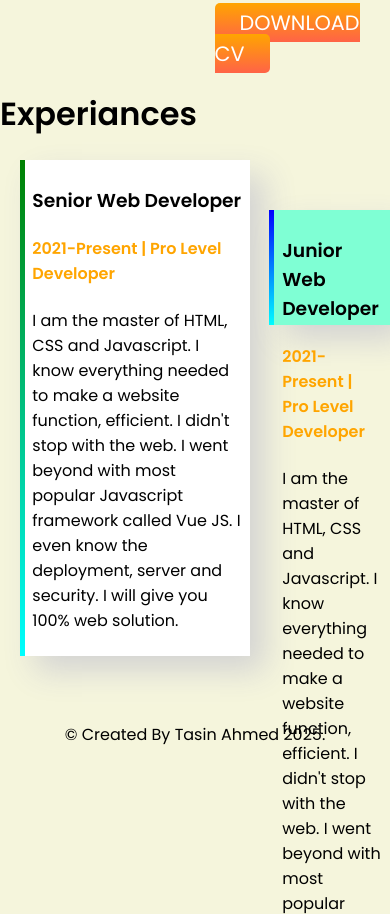
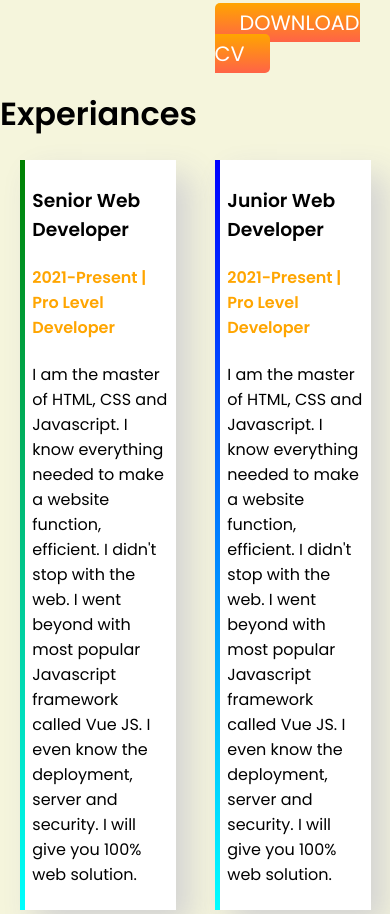
Before and after one commit to tasinahmed-dev/hover, a plain HTML site: page index.html in a window 390 px wide. Shown: the part 1255-2169 px from the top of the page. Drawn offline with Linux system fonts and the light colour scheme.

Commit message:
new setup

```diff
--- a/responsive.css
+++ b/responsive.css
@@ -3,7 +3,7 @@
         background-color: rgb(214, 57, 57);
     }
 }
-@media only screen and (max-width: 481px) {
+@media only screen and (max-width: 720px) {
     body {
         background-color: beige;
     }
@@ -26,7 +26,7 @@
         transition: 2s;
         transition-duration: 2s;
     }
-    #Junior {
+    /* #Junior {
         height: 100px;
         width: 100px;
         background-color: aquamarine;
@@ -37,6 +37,6 @@
     }
     #Junior:hover {
         transform: scale(1.5);
-    }
+    } */
 
 }
```
